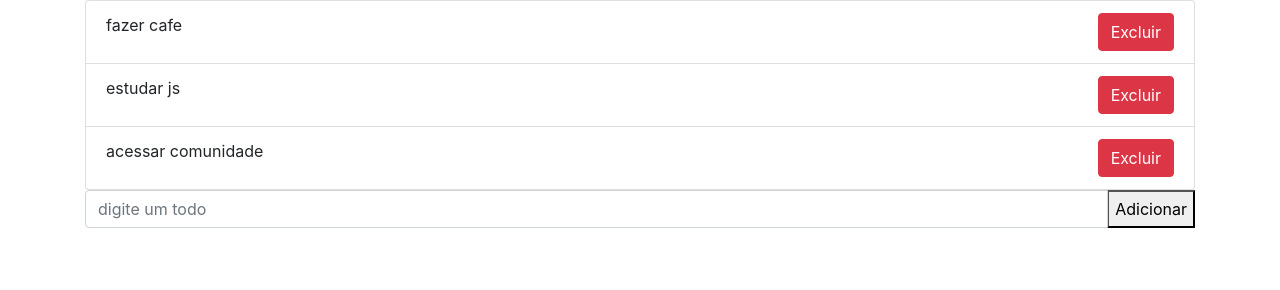
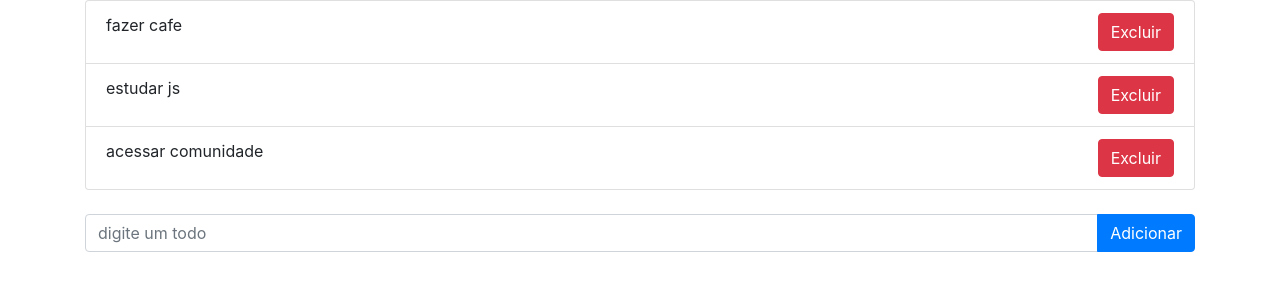
Before and after one commit to wevertoum/app-todo, a plain HTML site: page index.html in a window 1280 px wide. Drawn offline with nearby package versions, Linux system fonts and the light colour scheme.

Commit message:
adição de nova caixa de adicionar texto

```diff
--- a/index.html
+++ b/index.html
@@ -13,12 +13,11 @@
         <div id="app">
             <ul class="list-group">
             </ul>
-
-
+            <br>
             <div class="input-group mb-3">
                 <input type="text" class="form-control" placeholder="digite um todo" aria-describedby="basic-addon2">
                 <div class="input-group-append">
-                    <button>Adicionar</button>
+                    <button type="button" class="btn btn-primary">Adicionar</button>
                 </div>
             </div>
         </div>
```
